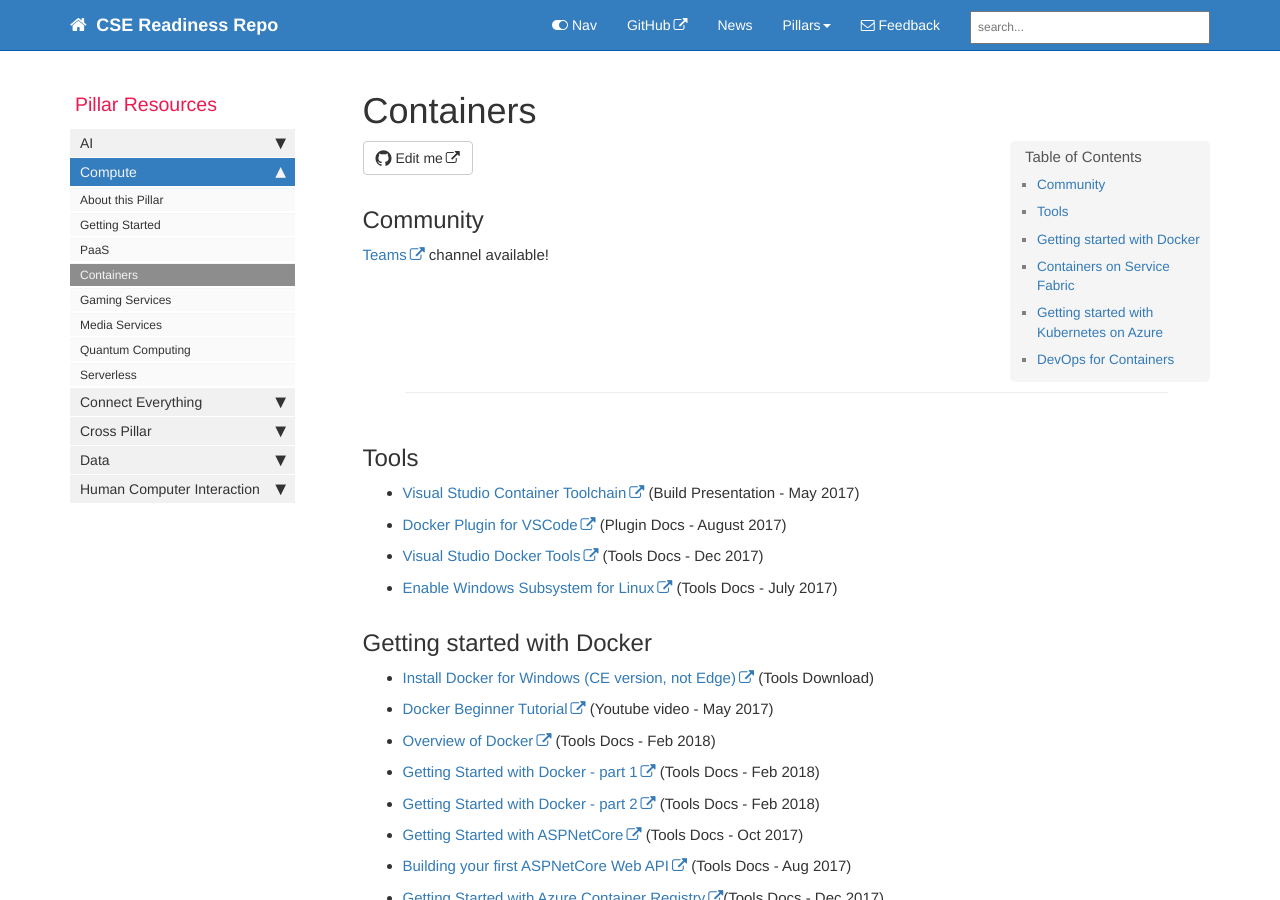
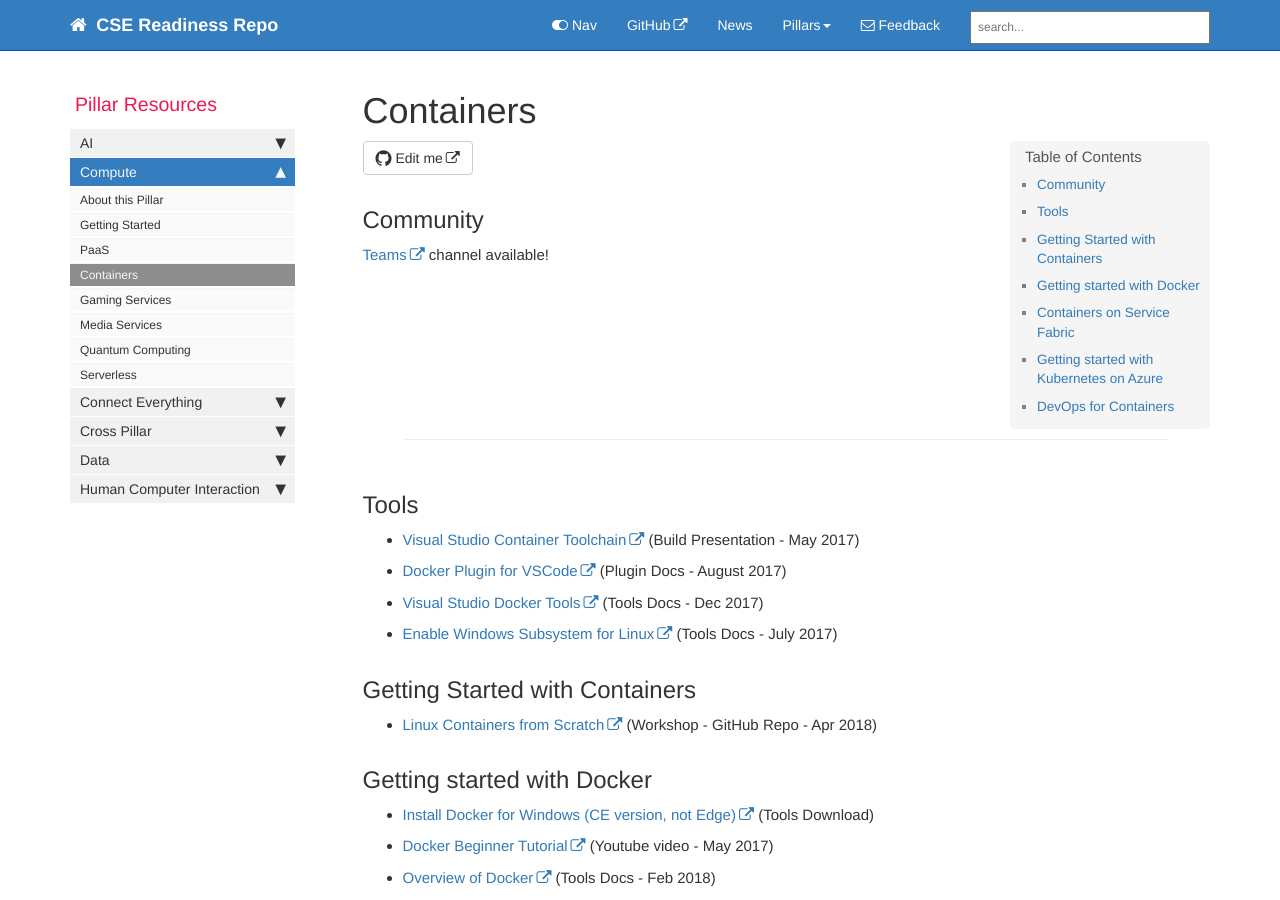
Before and after one commit to microsoft/CSE-Readiness, a Jekyll site: the page built from docs/pages/Compute/compute_containers.md, in a window 1280 px wide and 900 px high. Built offline with Jekyll 4.4.1, drawn with Linux system fonts in a browser that asks for light colours; nearby versions of some CDN libraries; comment, search, counter and statistics services are not loaded; some of the changed text lies outside the part shown.

Commit message:
Update compute_containers.md
Added Linux Containers from Scratch workshop

```diff
--- a/docs/pages/Compute/compute_containers.md
+++ b/docs/pages/Compute/compute_containers.md
@@ -21,6 +21,9 @@ folder: Compute
 - [Docker Plugin for VSCode](http://code.visualstudio.com/docs/languages/dockerfile) (Plugin Docs - August 2017)
 - [Visual Studio Docker Tools](https://docs.microsoft.com/en-us/aspnet/core/publishing/visual-studio-tools-for-docker) (Tools Docs - Dec 2017)
 - [Enable Windows Subsystem for Linux](https://msdn.microsoft.com/en-us/commandline/wsl/install_guide?f=255&MSPPError=-2147217396) (Tools Docs - July 2017)
+
+## Getting Started with Containers
+- [Linux Containers from Scratch](https://github.com/dcasati/rubber-docker) (Workshop - GitHub Repo - Apr 2018)
 
 ## Getting started with Docker
 
```
Also changed, not shown: other parts of docs/pages/Compute/compute_containers.md (+1 -1 lines).
